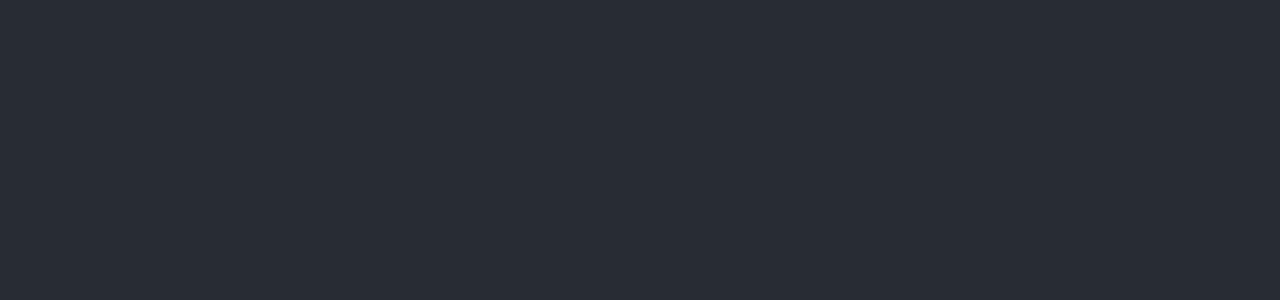
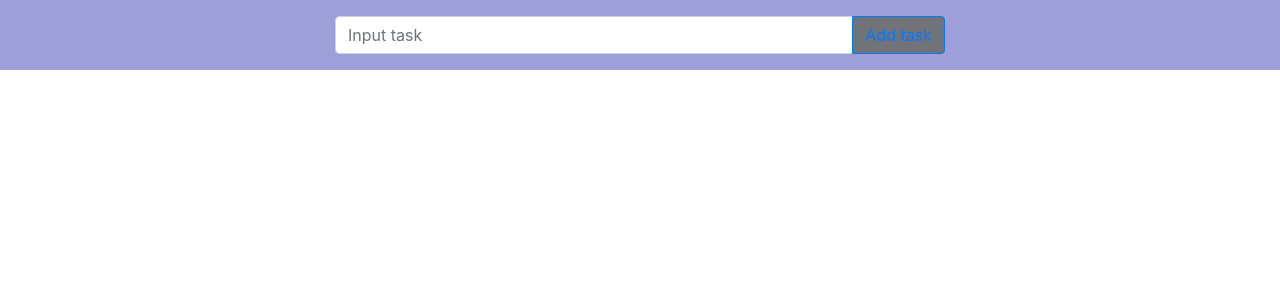
Before and after one commit to Ashbojuk/react_project, a React (Create React App) app: page / in a window 1280 px wide. Shown: the top 300 px of the page. Built offline with nearby package versions, Linux system fonts and the light colour scheme.

Commit message:
Homeworks 6,7,8

```diff
--- a/package.json
+++ b/package.json
@@ -3,6 +3,9 @@
   "version": "0.1.0",
   "private": true,
   "dependencies": {
+    "@fortawesome/fontawesome-svg-core": "^1.2.30",
+    "@fortawesome/free-solid-svg-icons": "^5.14.0",
+    "@fortawesome/react-fontawesome": "^0.1.11",
     "@testing-library/jest-dom": "^4.2.4",
     "@testing-library/react": "^9.5.0",
     "@testing-library/user-event": "^7.2.1",
--- a/src/App.css
+++ b/src/App.css
@@ -1,42 +1,5 @@
+
 .App {
-  text-align: center;
+
+  background-color: rgb(158, 158, 218);
 }
-
-.App-logo {
-  height: 40vmin;
-  pointer-events: none;
-}
-
-@media (prefers-reduced-motion: no-preference) {
-  .App-logo {
-    animation: App-logo-spin infinite 20s linear;
-  }
-}
-
-.App-header {
-  background-color: #282c34;
-  min-height: 100vh;
-  display: flex;
-  flex-direction: column;
-  align-items: center;
-  justify-content: center;
-  font-size: calc(10px + 2vmin);
-  color: white;
-}
-
-.App-link {
-  color: #61dafb;
-}
-
-@keyframes App-logo-spin {
-  from {
-    transform: rotate(0deg);
-  }
-  to {
-    transform: rotate(360deg);
-  }
-}
-
-button{
-  padding:3%;
-}
--- a/src/App.js
+++ b/src/App.js
@@ -1,18 +1,13 @@
 import React from 'react';
-import ReactDom from 'react-dom';
-// import logo from './logo.svg';
 import './index.css';
 import './App.css';
-
+import ToDo from '../src/Task/ToDo';
+import 'bootstrap/dist/css/bootstrap.min.css';
 
 function App() {
   return (
-    <div className="App">
-      <header className="App-header">
-
-
-
-      </header>
+    <div className='App'>
+      <ToDo />
     </div>
   );
 }
--- /dev/null
+++ b/src/Task/NewTask.js
@@ -0,0 +1,62 @@
+import React, { Component } from 'react';
+import { InputGroup, FormControl, Button } from 'react-bootstrap';
+
+export default class NewTask extends Component {
+    state = {
+        inputValue: ''
+    };
+
+    handleChange = (event) => {
+        this.setState({
+            inputValue: event.target.value
+        });
+    };
+
+    handleKeyDown = (event) => {
+        if (event.key === 'Enter') {
+            this.sendValue();
+        }
+    };
+
+
+    sendValue = () => {
+        const { inputValue } = this.state;
+        if (!inputValue) {
+            return;
+        }
+        this.props.onAdd(inputValue);
+        this.setState({
+            inputValue: ''
+        });
+    };
+
+    render() {
+        return (
+            <InputGroup
+                className="my-3"
+            >
+                <FormControl
+                    value={this.state.inputValue}
+                    onChange={this.handleChange}
+                    onKeyDown={this.handleKeyDown}
+                    placeholder="Input task"
+                    aria-label="Input task"
+                    aria-describedby="basic-addon2"
+                />
+                <InputGroup.Append>
+                    <Button
+                        style={{
+                            backgroundColor: "rgb(114, 114, 121)"
+                        }}
+
+                        onClick={this.sendValue}
+                        variant="outline-primary"
+                    >
+                        Add task
+                 </Button>
+                </InputGroup.Append>
+            </InputGroup>
+
+        );
+    }
+}
--- /dev/null
+++ b/src/Task/Task.js
@@ -0,0 +1,45 @@
+import React from 'react';
+import { Button, Card } from 'react-bootstrap';
+import { FontAwesomeIcon } from '@fortawesome/react-fontawesome';
+import { faTrash } from '@fortawesome/free-solid-svg-icons';
+
+
+export default function Task(props) {
+    const { data } = props;
+
+    return (
+        <Card style={{
+            width: '18rem',
+            height: "18rem",
+            backgroundColor: 'rgb(203, 203, 241)',
+            textAlign: "center"
+        }}
+
+        >
+            <Card.Body>
+                <Card.Title
+                    style={{
+                        marginBottom: "50px",
+                        marginTop: "10px"
+                    }}
+                >
+                    Task
+                    </Card.Title>
+                <Card.Text>
+                    {data.text}
+                </Card.Text>
+                <Button variant="danger"
+                    size="sm"
+                    style={{
+                        position: "absolute",
+                        top: "15rem"
+                    }}
+                    onClick={props.onRemove(data.id)}>
+                    <FontAwesomeIcon icon={faTrash}
+                        color="black"
+                    />
+                </Button>
+            </Card.Body>
+        </Card>
+    );
+}
--- /dev/null
+++ b/src/Task/ToDo.js
@@ -0,0 +1,81 @@
+import React, { Component } from 'react';
+import { Container, Row, Col } from 'react-bootstrap';
+import idGenerator from '../helpers/idGenerator';
+
+import NewTask from './NewTask';
+import Task from './Task';
+
+export default class ToDo extends Component {
+
+    state = {
+        tasks: []
+    };
+
+    addTask = (inputValue) => {
+
+        const newTask = {
+            id: idGenerator(),
+            text: inputValue
+        };
+
+        const tasks = [newTask, ...this.state.tasks];
+
+        this.setState({
+            tasks,
+        });
+
+    };
+
+
+    removeTask = (taskId) => () => {
+        const newTasks = this.state.tasks.filter(task => task.id !== taskId);
+        this.setState({
+            tasks: newTasks
+        });
+    };
+
+
+    render() {
+
+        const tasksComponents = this.state.tasks.map(task =>
+
+            <Col
+                style={{
+                    display: "flex",
+                    flexDirection: "column",
+                    alignItems: "center",
+                    marginBottom: "20px"
+                }}
+                key={task.id}>
+
+                <Task
+                    data={task}
+                    onRemove={this.removeTask}
+                />
+            </Col>
+        );
+
+
+        return (
+            <Container fluid>
+                <Row >
+
+                    <Col md={{ span: 6, offset: 3 }}>
+                        <NewTask
+                            onAdd={this.addTask} />
+                    </Col>
+
+                </Row>
+
+
+                <Row>
+
+                    {tasksComponents}
+
+                </Row>
+
+            </Container>
+        );
+    }
+
+}
--- /dev/null
+++ b/src/helpers/idGenerator.js
@@ -0,0 +1,3 @@
+export default function idGenerator() {
+    return Math.random().toString(32).slice(2);
+}
```
Also changed, not shown: 1 other file (tests, documents, lock files or other folders).
